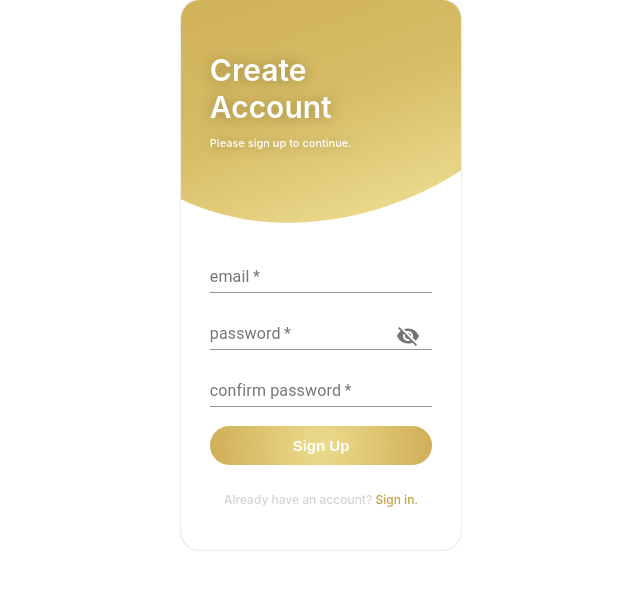
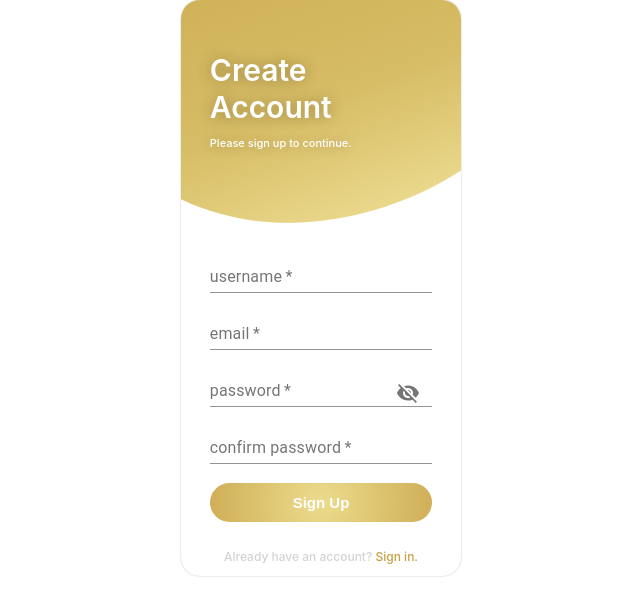
Before and after one commit to perezsamantha/dwts-app, a React (Create React App) app in the folder dwts-app/client/: page / in a window 1280 px wide. Both pictures are taken after a click on the link "Sign up.". Shown: the top 616 px of the page, without its empty margins (319-959 px from the left). Built offline with nearby package versions, Linux system fonts and the light colour scheme.

Commit message:
added username field, functionality working

```diff
--- a/dwts-app/client/src/components/Account/AccountHeader.js
+++ b/dwts-app/client/src/components/Account/AccountHeader.js
@@ -57,8 +57,8 @@ function AccountHeader() {
 
             </Background>
             <AccountContainer>
-                <Avatar className={classes.avi} alt="default" src={user.result.profilePic}>{user.result.email.charAt(0)}</Avatar>
-                <Username>{user.result.email}</Username>
+                <Avatar className={classes.avi} alt="default" src={user.result.profilePic}>{user.result.username.charAt(0)}</Avatar>
+                <Username>{user.result.username}</Username>
                 {user.result.watchingSince > 0 && <StatsText>Watching since season {user.result.watchingSince}</StatsText>}
                 <AccountSettings />
                 <Button variant="outlined" color="primary" onClick={logout}>
--- a/dwts-app/client/src/components/AccountBox/Signin.js
+++ b/dwts-app/client/src/components/AccountBox/Signin.js
@@ -18,7 +18,7 @@ import { BoxContainer, FormContainer, MutedLink, BoldLink, SubmitButton } from '
 import { AccountContext } from './AccountContext';
 import { IconButton, InputAdornment } from '@material-ui/core';
 
-const initialState = { email: '', password: '' }
+const initialState = { username: '', password: '' }
 
 function Signin(props) {
 
@@ -64,10 +64,21 @@ function Signin(props) {
     return (
         <BoxContainer>
             <FormContainer onSubmit={handleSubmit}>
-                <TextField required id="standard-basic" name="email" label="email" type="email" onChange={handleChange} margin="dense"/>
                 <TextField
                     required
-                    id="standard-password-input"
+                    id="username"
+                    name="username"
+                    label="username"
+                    type="text"
+                    onChange={handleChange}
+                    margin="dense"
+                    //InputProps={{
+                        //startAdornment: '@'
+                    //}}
+                />
+                <TextField
+                    required
+                    id="pass"
                     name="password"
                     label="password"
                     type={showPass ? "text" : "password"}
--- a/dwts-app/client/src/components/AccountBox/Signup.js
+++ b/dwts-app/client/src/components/AccountBox/Signup.js
@@ -18,7 +18,7 @@ import { BoxContainer, FormContainer, MutedLink, BoldLink, SubmitButton } from '
 import { AccountContext } from './AccountContext';
 import { IconButton, InputAdornment } from '@material-ui/core';
 
-const initialState = { email: '', password: '', confirmPassword: '' }
+const initialState = { username: '', email: '', password: '', confirmPassword: '' }
 
 function Signup() {
 
@@ -64,7 +64,24 @@ function Signup() {
     return (
         <BoxContainer>
             <FormContainer onSubmit={handleSubmit}>
-                <TextField required id="email" name="email" label="email" type="email" onChange={handleChange} margin="dense"/>
+                <TextField
+                    required
+                    id="username"
+                    name="username"
+                    label="username"
+                    type="text"
+                    onChange={handleChange}
+                    margin="dense"
+                />
+                <TextField
+                    required
+                    id="email"
+                    name="email"
+                    label="email"
+                    type="email"
+                    onChange={handleChange}
+                    margin="dense"
+                />
                 <TextField
                     required
                     id="pass"
--- a/dwts-app/client/src/components/Cards/ProfileCard.js
+++ b/dwts-app/client/src/components/Cards/ProfileCard.js
@@ -16,7 +16,7 @@ function ProfileCard(props) {
     return (
         <Container>
             <Avatar className={classes.avi} alt="default" />
-            <Username>@{props.user}</Username>
+            <Username>@{props.username}</Username>
         </Container>
     );
 }
--- a/dwts-app/client/src/components/Previews/FansPreview.js
+++ b/dwts-app/client/src/components/Previews/FansPreview.js
@@ -20,7 +20,7 @@ function FansPreview(props) {
     return (
         <Container onClick={props.openProfile}>
             <Avatar className={classes.avi} alt="default" />
-            <Text>@{props.user}</Text>
+            <Text>@{props.username}</Text>
         </Container>
     );
 }
--- a/dwts-app/client/src/components/Search/Fans.js
+++ b/dwts-app/client/src/components/Search/Fans.js
@@ -36,8 +36,8 @@ function Fans(props) {
             <Spacer />
             {fans.map((fan) => (
                 <InnerContainer>
-                    <FansPreview user={fan.email} openProfile={() => openProfile(fan._id)}/>
-                    {isOpen && (fan._id == currentUser) && <ProfileCard user={fan.email}/> }
+                    <FansPreview username={fan.username} openProfile={() => openProfile(fan._id)}/>
+                    {isOpen && (fan._id == currentUser) && <ProfileCard username={fan.username}/> }
                 </InnerContainer>
             ))}
         </Container>
```
Also changed, not shown: 2 other files (tests, documents, lock files or other folders).
